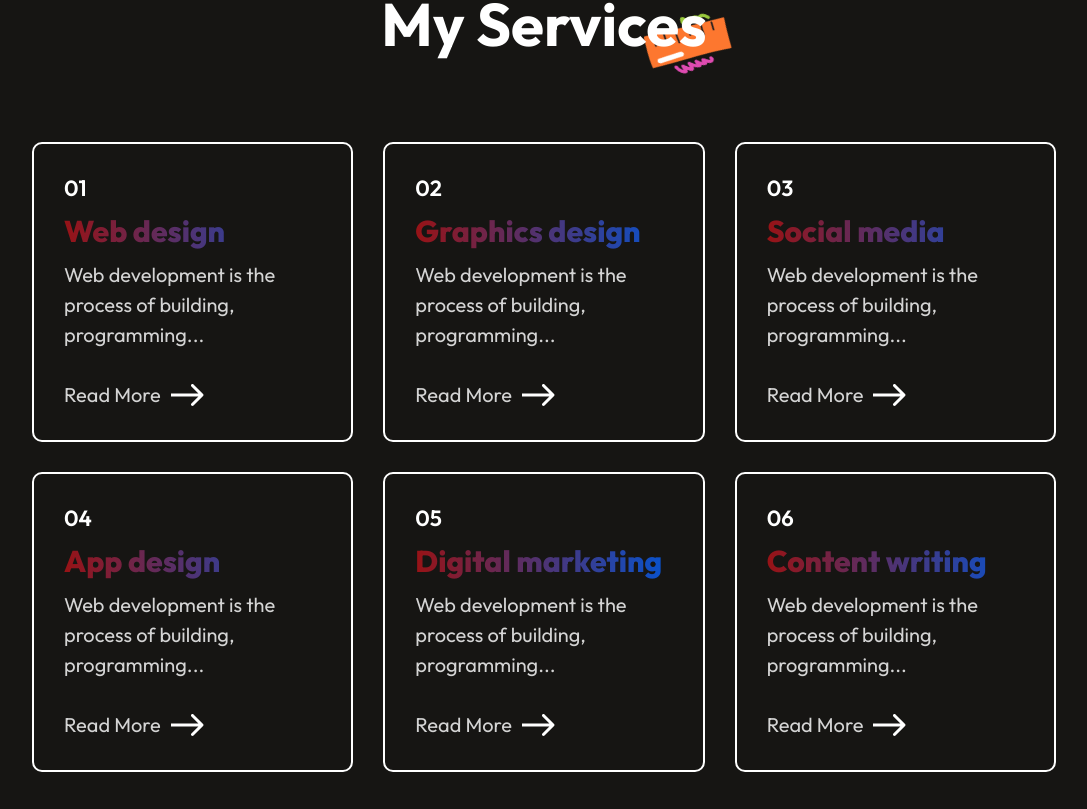
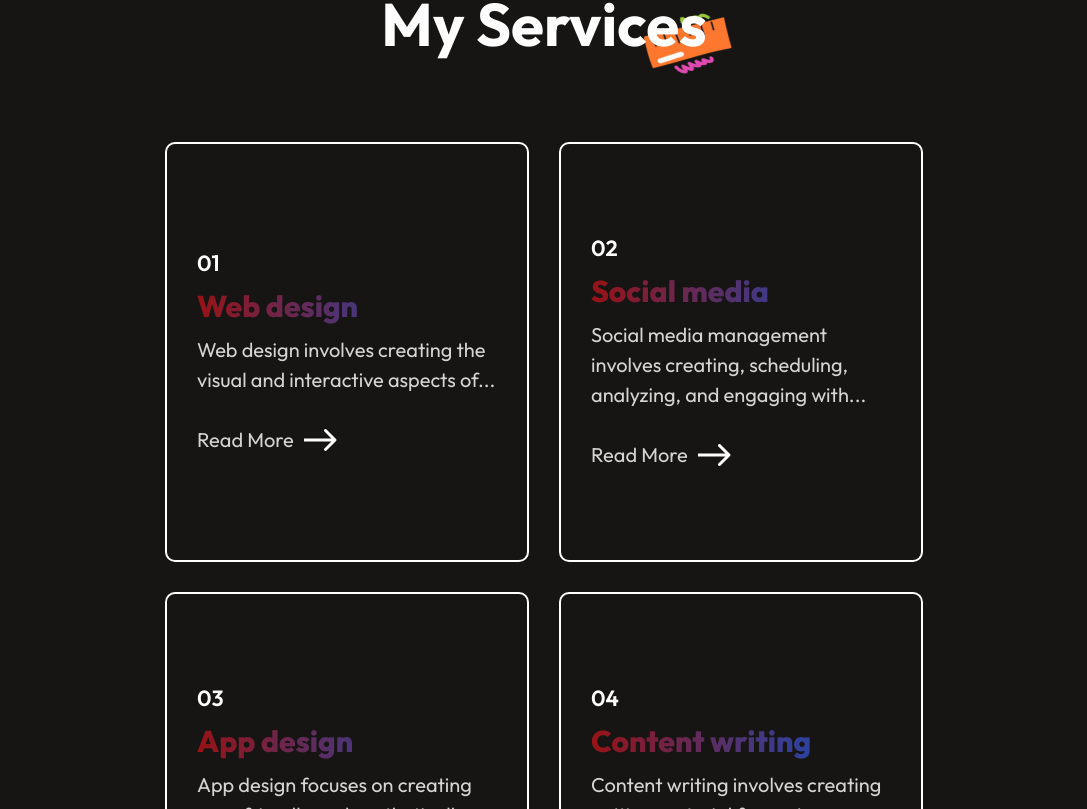
Before and after one commit to Kripeshn/Portfolio, a React (Create React App) app: page / in a window 1280 px wide. Shown: the part 1411-2220 px from the top of the page, without its empty margins (96-1183 px from the left). Built offline with nearby package versions, Linux system fonts and the light colour scheme.

Commit message:
Modified portfolio

```diff
--- a/src/Components/Footer/Footer.js
+++ b/src/Components/Footer/Footer.js
@@ -1,7 +1,7 @@
 import React from 'react'
 import './Footer.css'
 // import footer_logo from '../../assets/footer_logo.svg'
-import user_icon from '../../assets/user_icon.svg'
+// import user_icon from '../../assets/user_icon.svg'
 import AnchorLink from 'react-anchor-link-smooth-scroll'
 
 const Footer = () => {
@@ -10,7 +10,7 @@ const Footer = () => {
         <div className='footer-top'>
             <div className='footer-topleft'>
                 <h2>KRIPESH</h2>
-                <p>I am a frontend developer from bhaktapur with no years of experience.</p>
+                <p>I am a frontend developer from Bhaktapur with an eager interest in developing web applications.</p>
 
             </div>
 
--- a/src/Components/Hero/Hero.css
+++ b/src/Components/Hero/Hero.css
@@ -49,6 +49,8 @@
     padding: 20px 30px;
     border-radius: 50px;
     background: linear-gradient(267deg, #2564da -5.09%, #e12323 102.06%);
+    border: 2px solid black;
+
 }
 .hero-resume{
     padding: 20px 55px;
--- a/src/Components/Navbar/Navbar.css
+++ b/src/Components/Navbar/Navbar.css
@@ -37,6 +37,7 @@
 .nav-connect:hover {
     transform: scale(1.05) ;
 }
+
 
 .nav-menu li{
     display: flex ;
--- a/src/Components/Services/Services.css
+++ b/src/Components/Services/Services.css
@@ -36,11 +36,16 @@
     border: 2px solid white;
     transition: 0.4s ;
     cursor: pointer;
+    width: 100%;
+    height: 420px;
+    overflow: hidden;
+
 }
+
 
 .services-container{
     display: grid;
-    grid-template-columns: 1fr 1fr 1fr;
+    grid-template-columns: 1fr 1fr;
     gap: 30px;
     margin-bottom: 50px;
 }
@@ -97,6 +102,9 @@
     .services-format{
         gap: 10px;
         padding: 20px;
+        height: 340px;
+        width: 90%;
+
 
     }
     .services-format h2{
@@ -112,7 +120,7 @@
         width: 20px;
     }
     .services-container{
-        grid-template-columns: 1fr 1fr;
+        grid-template-columns: 1fr;
         gap: 20px;
     }
 
--- a/src/Components/Services/Services.js
+++ b/src/Components/Services/Services.js
@@ -1,4 +1,4 @@
-import React from 'react'
+import React, { useState } from 'react'
 import './Services.css'
 import theme_pattern from '../../assets/theme_pattern.png'
 import Services_Data from '../../assets/services_data'
@@ -11,22 +11,46 @@ const Services = () => {
                 <h1>My Services</h1>
                 <img src={theme_pattern} alt='' />
             </div>
+            <AllServices>
+
+            </AllServices>
+        </div>
+    )
+}
+function AllServices({
+    collapsedNumWords = 10,
+    ReadmoreButton = "Read More",
+    collapseButton = "Read Less",
+    expanded = false,
+    // myservices = Services_Data.service,
+    children
+}){
+    const [isExpanded, setIsExpanded] = useState(null);
+    const handleReadMoreClick = (index) => {
+        // Toggle the expanded state for the specific service
+        setIsExpanded(isExpanded === index ? null : index);
+      };
+    // const displayText =
+    return (
         <div className='services-container'>
-            {Services_Data.map((service, index) =>{
+                 {Services_Data.map((service, index) => {
+
                     return <div className='services-format'>
                         <h3>{service.s_no}</h3>
                         <h2>{service.s_name}</h2>
-                    <p>{service.s_desc}</p>
-                    <div className='services-readmore'>
+                        <p>{isExpanded === index ? service.s_desc : service.s_desc.split(" ").slice(0, collapsedNumWords).join(" ") + "..."}
+                             </p>
+                        <div className='services-readmore' onClick={() =>handleReadMoreClick(index) }>
                             <p>Read More</p>
-                        <img src={arrow_icon} alt=''/>
+                            <img src={arrow_icon} alt='' />
                          </div>
                     </div>
                 }
                 )}
+
             </div>
-    </div>
-  )
+    );
 }
 
+
 export default Services
--- a/src/assets/services_data.js
+++ b/src/assets/services_data.js
@@ -1,34 +1,35 @@
 const Services_Data = [
     {
-        s_no:"01",
-        s_name:"Web design",
-        s_desc:"Web development is the process of building, programming..."
+        s_no: "01",
+        s_name: "Web design",
+        s_desc: "Web design involves creating the visual and interactive aspects of websites. It focuses on layout, color schemes, fonts, and overall aesthetics to ensure an engaging user experience."
+    },
+    // {
+    //     s_no: "02",
+    //     s_name: "Graphics design",
+    //     s_desc: "Graphics design is the art of creating visual content to communicate messages. Designers use typography, imagery, color, and layout techniques to create compelling visual designs for various media."
+    // },
+    {
+        s_no: "02",
+        s_name: "Social media",
+        s_desc: "Social media management involves creating, scheduling, analyzing, and engaging with content posted on social media platforms like Facebook, Twitter, Instagram, and LinkedIn to build a brand's online presence."
     },
     {
-        s_no:"02",
-        s_name:"Graphics design",
-        s_desc:"Web development is the process of building, programming..."
+        s_no: "03",
+        s_name: "App design",
+        s_desc: "App design focuses on creating user-friendly and aesthetically pleasing interfaces for mobile applications. This includes planning the layout, functionality, and navigation to enhance user interaction."
     },
+    // {
+    //     s_no: "05",
+    //     s_name: "Digital marketing",
+    //     s_desc: "Digital marketing encompasses all marketing efforts that use the internet and electronic devices. It includes strategies like SEO, content marketing, email marketing, and online advertising to reach and engage customers."
+    // },
     {
-        s_no:"03",
-        s_name:"Social media",
-        s_desc:"Web development is the process of building, programming..."
-    },
-    {
-        s_no:"04",
-        s_name:"App design",
-        s_desc:"Web development is the process of building, programming..."
-    },
-    {
-        s_no:"05",
-        s_name:"Digital marketing",
-        s_desc:"Web development is the process of building, programming..."
-    },
-    {
-        s_no:"06",
-        s_name:"Content writing",
-        s_desc:"Web development is the process of building, programming..."
-    },
+        s_no: "04",
+        s_name: "Content writing",
+        s_desc: "Content writing involves creating written material for various digital platforms. It includes writing blog posts, articles, social media content, and other forms of online communication to inform, entertain, or persuade audiences."
+    }
 ]
 
+
 export default Services_Data;
```
Lines whose indentation alone changed are shown as unchanged.
